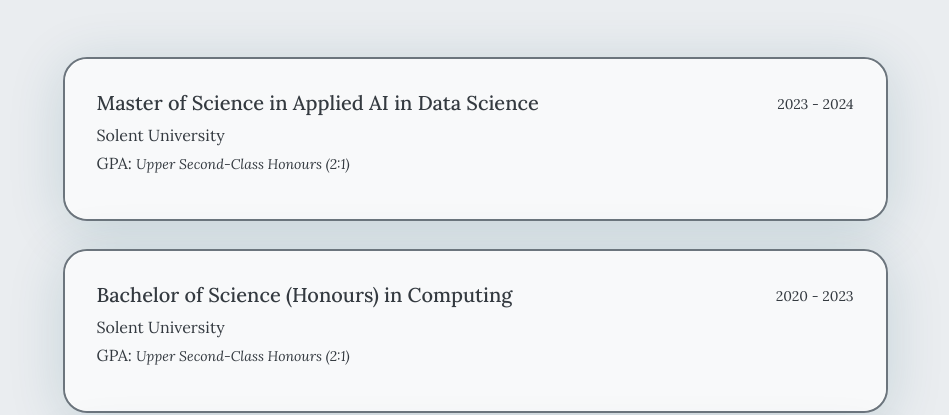
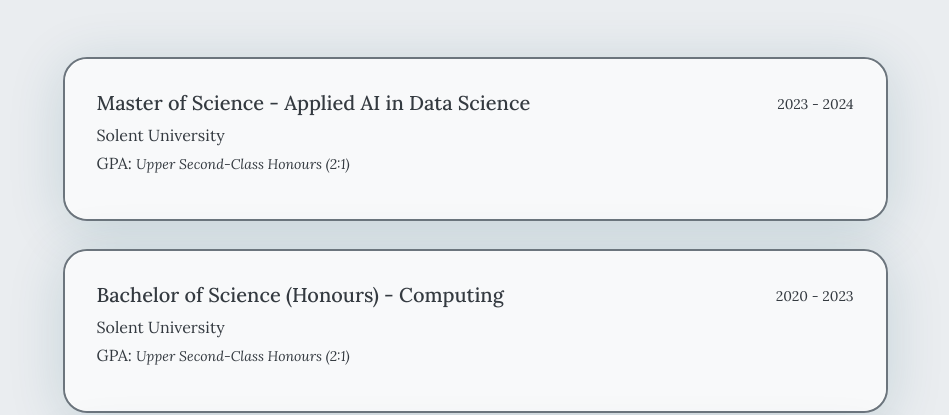
Before and after one commit to eltonczlon123/eltonczlon123.github.io, a plain HTML site: page index.html in a window 1280 px wide. Shown: the part 1716-2131 px from the top of the page, without its empty margins (165-1114 px from the left). Drawn offline with Linux system fonts and the light colour scheme.

Commit message:
Update index.html

```diff
--- a/index.html
+++ b/index.html
@@ -664,7 +664,7 @@ My Portfolio :)
                                 <div class="float-end">
                                     <small>2023 - 2024</small>
                                 </div>
-                                <h5 class="card-title">Master of Science in Applied AI in Data Science</h5>
+                                <h5 class="card-title">Master of Science - Applied AI in Data Science</h5>
 
 
                                 Solent University
@@ -699,7 +699,7 @@ My Portfolio :)
                                 <div class="float-end">
                                     <small>2020 - 2023</small>
                                 </div>
-                                <h5 class="card-title">Bachelor of Science (Honours) in Computing</h5>
+                                <h5 class="card-title">Bachelor of Science (Honours) - Computing</h5>
 
 
                                 Solent University
```
